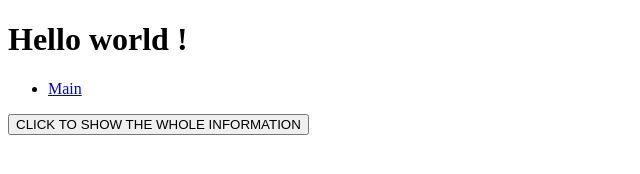
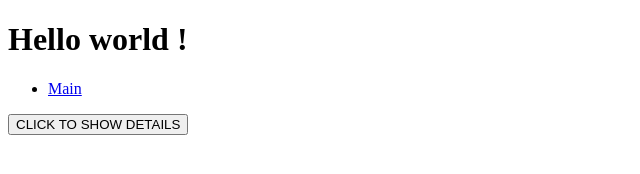
Before and after one commit to Shang-ChiChen/Shang-ChiChen.github.io, a plain HTML site: page index.html in a window 1280 px wide. Shown: the whole page, without its empty margins (0-640 px from the left). Drawn offline with Linux system fonts and the light colour scheme.

Commit message:
Update index.html

```diff
--- a/index.html
+++ b/index.html
@@ -17,7 +17,7 @@
   </nav>
   <div id="Main">
     <div class="rick">
-      <button id="button">CLICK TO SHOW THE WHOLE INFORMATION</button>
+      <button id="button">CLICK TO SHOW DETAILS</button>
       <audio controls hidden id="song">
         <source src="roll.mp3" type="audio/mpeg">
         Your browser does not support the audio element.
```
